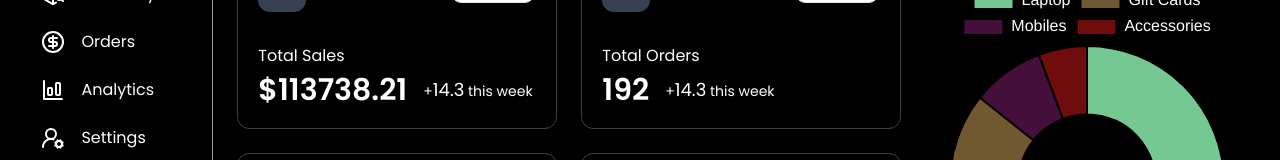
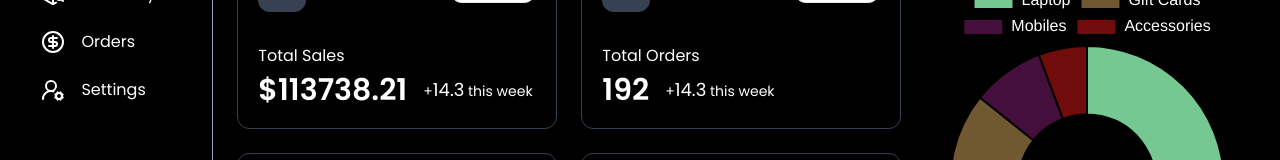
Before and after one commit to devvMuhammad/admin-redeemx, a Next.js app: page / in a window 1280 px wide. Shown: the part 186-346 px from the top of the page. Built offline with nearby package versions, Linux system fonts and the light colour scheme.

Commit message:
removed analytics page

```diff
--- a/src/app/(sections)/analytics/page.tsx
+++ /dev/null
@@ -1,3 +0,0 @@
-export default function Analytics() {
-  return <p>Analytics</p>;
-}
--- a/src/components/sidebar/Sidebar.tsx
+++ b/src/components/sidebar/Sidebar.tsx
@@ -1,6 +1,5 @@
 "use client";
 import {
-  BarChartBigIcon,
   CircleDollarSignIcon,
   LayoutDashboardIcon,
   LucideUserRoundCog,
@@ -23,7 +22,6 @@ export default function Sidebar() {
     { name: "Dashboard", link: "", icon: <LayoutDashboardIcon /> },
     { name: "Inventory", link: "inventory", icon: <PackageSearchIcon /> },
     { name: "Orders", link: "orders", icon: <CircleDollarSignIcon /> },
-    { name: "Analytics", link: "analytics", icon: <BarChartBigIcon /> },
     { name: "Settings", link: "settings", icon: <LucideUserRoundCog /> },
   ];
 
```
